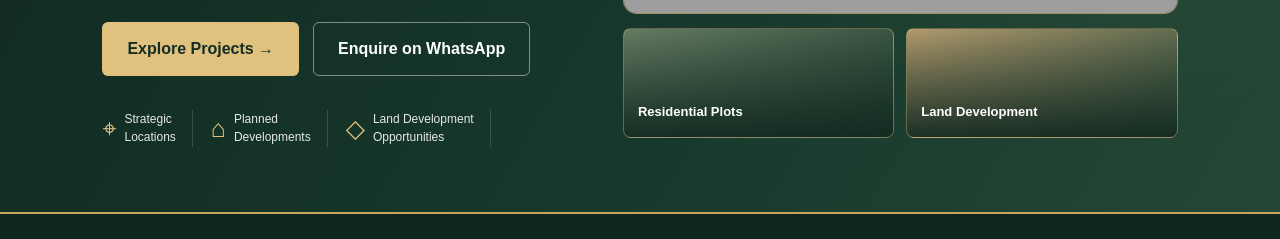
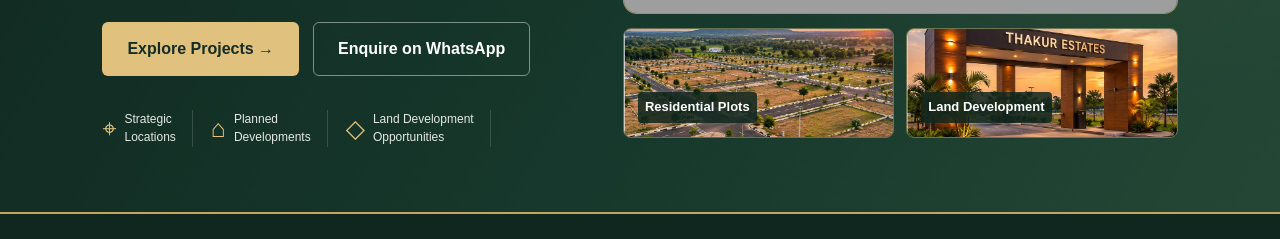
Before and after one commit to thakursajit/real-estate-website-demo, a plain HTML site: page index.html in a window 1280 px wide. Shown: the part 528-767 px from the top of the page. Drawn offline with Linux system fonts and the light colour scheme; grey boxes are pictures that could not be loaded.

Commit message:
Add property gallery images to hero

```diff
--- a/index.html
+++ b/index.html
@@ -79,15 +79,25 @@
       <span class="image-caption">PUSAD · MAHARASHTRA</span>
     </div>
 
+
 <div class="hero-gallery">
   <div class="gallery-card gallery-placeholder-one">
+    <img
+      src="images/project-aerial.jpg"
+      alt="Illustrative aerial view of a residential plotted development"
+    />
     <span>Residential Plots</span>
   </div>
 
   <div class="gallery-card gallery-placeholder-two">
+    <img
+      src="images/project-entrance.jpg"
+      alt="Illustrative real estate development entrance"
+    />
     <span>Land Development</span>
   </div>
 </div>
+
   </div>
 </section>
 
--- a/style.css
+++ b/style.css
@@ -171,7 +171,9 @@ nav {
   margin-top: 14px;
 }
 
+
 .gallery-card {
+  position: relative;
   display: flex;
   align-items: flex-end;
   min-height: 110px;
@@ -184,17 +186,22 @@ nav {
   font-weight: bold;
 }
 
-.gallery-placeholder-one {
-  background:
-    linear-gradient(0deg, rgba(16, 39, 31, 0.9), transparent),
-    linear-gradient(135deg, #657b63, #294735);
+.gallery-card img {
+  position: absolute;
+  inset: 0;
+  width: 100%;
+  height: 100%;
+  object-fit: cover;
 }
 
-.gallery-placeholder-two {
-  background:
-    linear-gradient(0deg, rgba(16, 39, 31, 0.9), transparent),
-    linear-gradient(135deg, #b29a6d, #435b45);
+.gallery-card span {
+  position: relative;
+  z-index: 1;
+  padding: 5px 7px;
+  border-radius: 4px;
+  background: rgba(16, 39, 31, 0.85);
 }
+
 
 /* FEATURE STRIP */
 .hero-feature-strip {
```
Also changed, not shown: images/project-aerial.jpg (added), images/project-entrance.jpg (added). Lines whose indentation alone changed are shown as unchanged.
